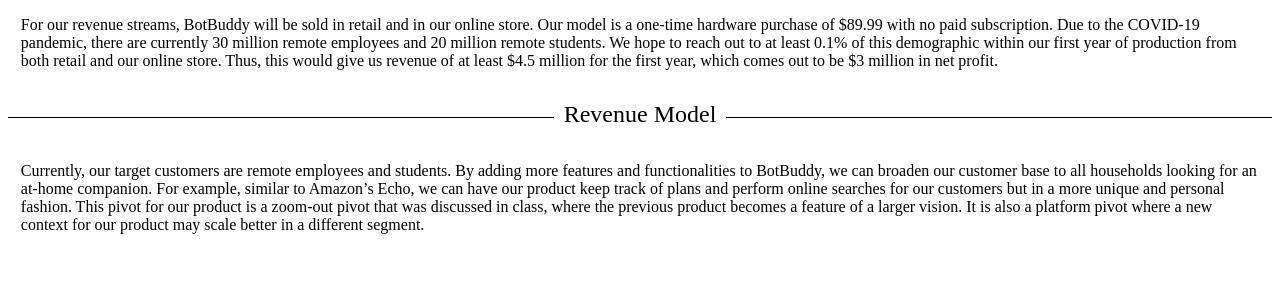
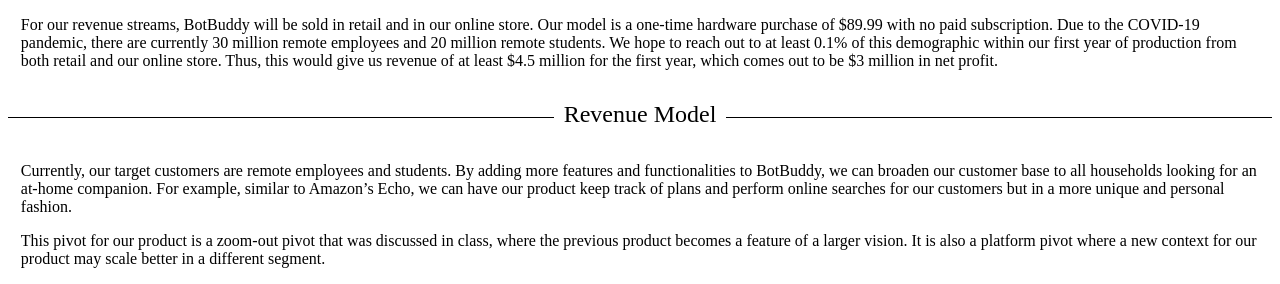
Before and after one commit to Cozmo8/ece140b-docker, a Python web app: template web/src/templates/product.html in a window 1280 px wide. Shown: the part 2583-2867 px from the top of the page. Before the commit the page ends 2817 px from the top, so only its background shows below. Run offline with Jinja, Linux system fonts and the light colour scheme; the template is opened without the code that fills it, so the values that code supplies are empty.

Commit message:
Update product.html

```diff
--- a/web/src/templates/product.html
+++ b/web/src/templates/product.html
@@ -90,9 +90,9 @@
 
   <br><div class='divider'><span>Revenue Model</span></div><br>
   <div class='body'>
-    <p>Currently, our target customers are remote employees and students. By adding more features and functionalities to BotBuddy, we can broaden our customer base to all households looking for an at-home companion. For example, similar to Amazon’s Echo, we can have our product keep track of plans and perform online searches for our customers but in a more unique and personal fashion.
+    <p>Currently, our target customers are remote employees and students. By adding more features and functionalities to BotBuddy, we can broaden our customer base to all households looking for an at-home companion. For example, similar to Amazon’s Echo, we can have our product keep track of plans and perform online searches for our customers but in a more unique and personal fashion.</p>
 
-    This pivot for our product is a zoom-out pivot that was discussed in class, where the previous product becomes a feature of a larger vision. It is also a platform pivot where a new context for our product may scale better in a different segment.</p>
+    <p>This pivot for our product is a zoom-out pivot that was discussed in class, where the previous product becomes a feature of a larger vision. It is also a platform pivot where a new context for our product may scale better in a different segment.</p>
   </div>
 
 </html>
```
